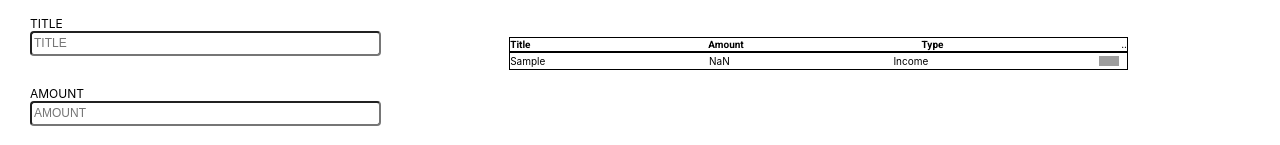
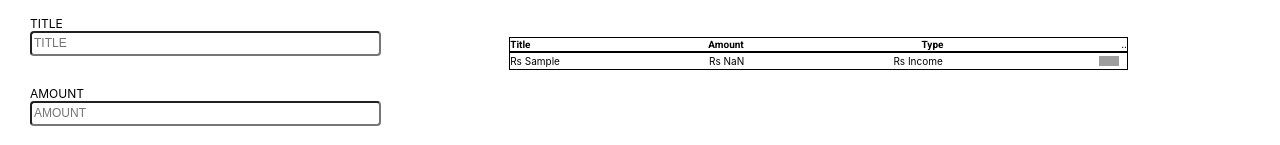
Before and after one commit to yuvasaiganesh/MoneyManager, a React (Create React App) app: page / in a window 1280 px wide. Both pictures are taken after typing "Sample", "Sample" into the empty fields and a click on the button "Add". Shown: the part 691-836 px from the top of the page. Built offline with nearby package versions, Linux system fonts and the light colour scheme; grey boxes are pictures that could not be loaded; a web font is replaced by a local one.

Commit message:
Update index.js

```diff
--- a/src/components/MoneyDetails/index.js
+++ b/src/components/MoneyDetails/index.js
@@ -12,10 +12,10 @@ const MoneyDetails = props => {
 
   return (
     <li className="li">
-      <p>{title}</p>
+      <p>Rs {title}</p>
 
-      <p>{amount}</p>
-      <p>{typeValue}</p>
+      <p>Rs {amount}</p>
+      <p>Rs {typeValue}</p>
       <button
         className="button1"
         type="button"
```
